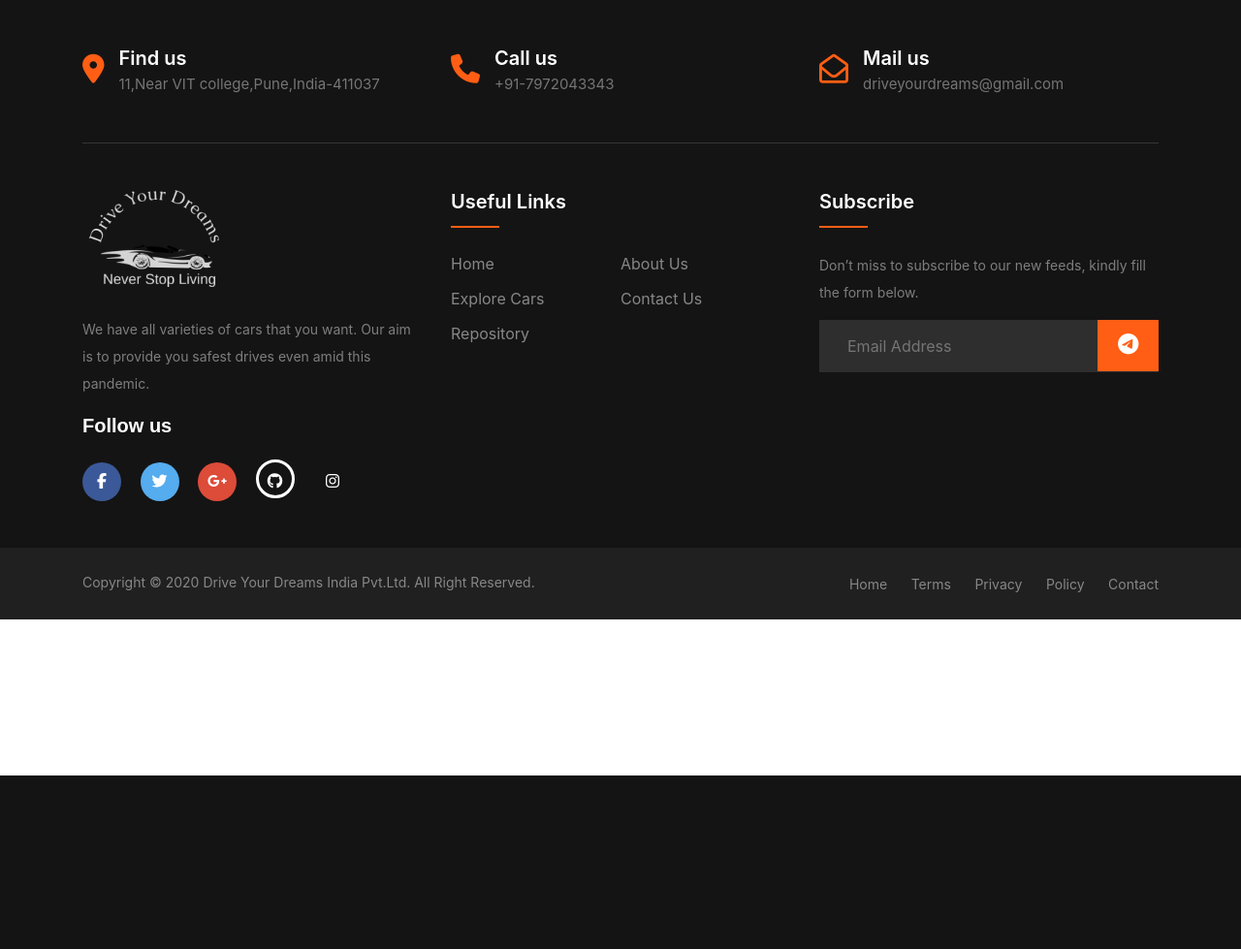
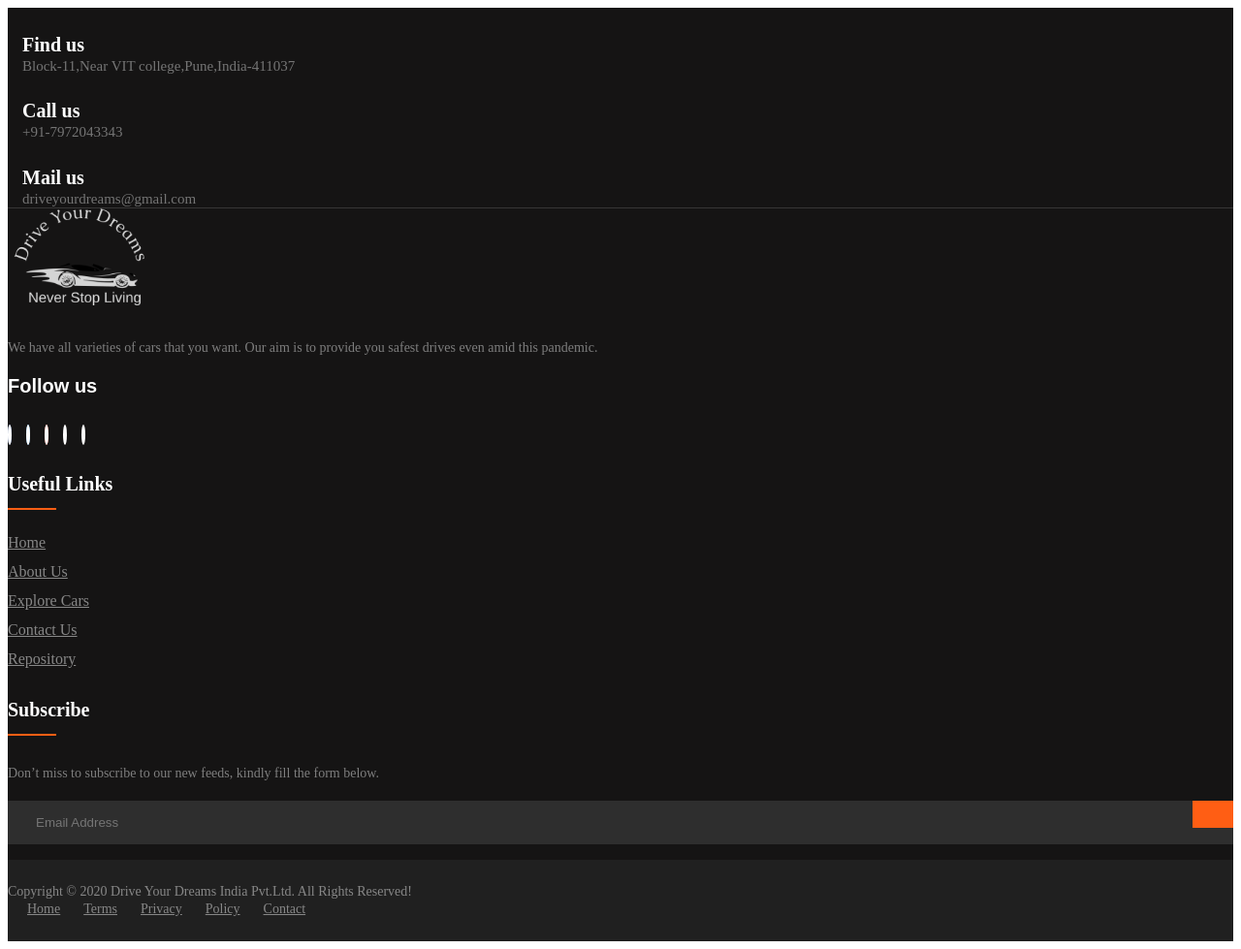
Before and after one commit to koredhanraj431/Car-Rental-System-Group-Work, a PHP site: the page made by Car-Rental-System(EDI)/User/Includes/footer.php in a window 1280 px wide. Shown: the whole page at 97% size. Before the commit the page ends 800 px from the top, so only its background shows below. Run offline with PHP 8.4, Linux system fonts and the light colour scheme; some libraries are stand-ins or nearby versions.

Commit message:
Update footer.php

```diff
--- a/Car-Rental-System(EDI)/User/Includes/footer.php
+++ b/Car-Rental-System(EDI)/User/Includes/footer.php
@@ -1,50 +1,49 @@
-<!DOCTYPE html>
-<html lang="en" dir="ltr">
+
 <head>
-    <meta charset="utf-8">
-    <title></title>
-    <!-- Bootstrap CSS -->
-    <link rel="stylesheet" href="https://stackpath.bootstrapcdn.com/bootstrap/4.5.2/css/bootstrap.min.css" integrity="sha384-JcKb8q3iqJ61gNV9KGb8thSsNjpSL0n8PARn9HuZOnIxN0hoP+VmmDGMN5t9UJ0Z" crossorigin="anonymous">
-    <!-- FontAwesome -->
-    <link rel="stylesheet" href="https://pro.fontawesome.com/releases/v5.10.0/css/all.css" integrity="sha384-AYmEC3Yw5cVb3ZcuHtOA93w35dYTsvhLPVnYs9eStHfGJvOvKxVfELGroGkvsg+p" crossorigin="anonymous" />
-    <script src="https://kit.fontawesome.com/3695790714.js" crossorigin="anonymous"></script>
-  </head>
-  <style media="screen">
+    <style>
     ul {
         margin: 0px;
         padding: 0px;
     }
+
     .footer-section {
         background: #151414;
         position: relative;
     }
+
     .footer-cta {
         border-bottom: 1px solid #373636;
     }
+
     .single-cta i {
         color: #ff5e14;
         font-size: 30px;
         float: left;
         margin-top: 8px;
     }
+
     .cta-text {
         padding-left: 15px;
         display: inline-block;
     }
+
     .cta-text h4 {
         color: #fff;
         font-size: 20px;
         font-weight: 600;
         margin-bottom: 2px;
     }
+
     .cta-text span {
         color: #757575;
         font-size: 15px;
     }
+
     .footer-content {
         position: relative;
         z-index: 2;
     }
+
     .footer-pattern img {
         position: absolute;
         top: 0;
@@ -53,18 +52,22 @@
         background-size: cover;
         background-position: 100% 100%;
     }
+
     .footer-logo {
         margin-bottom: 30px;
     }
+
     .footer-logo img {
         max-width: 200px;
     }
+
     .footer-text p {
         margin-bottom: 14px;
         font-size: 14px;
         color: #7e7e7e;
         line-height: 28px;
     }
+
     .footer-social-icon span {
         color: #fff;
         display: block;
@@ -73,26 +76,37 @@
         font-family: 'Poppins', sans-serif;
         margin-bottom: 20px;
     }
+
     .footer-social-icon a {
         color: #fff;
         font-size: 16px;
         margin-right: 15px;
     }
+
     .footer-social-icon i {
         height: 40px;
         width: 40px;
         text-align: center;
         line-height: 38px;
         border-radius: 50%;
+        border: 2px solid white;
     }
-      .facebook-bg{
+
+    .facebook-bg {
         background: #3B5998;
     }
-      .twitter-bg{
+
+    .twitter-bg {
         background: #55ACEE;
     }
-      .google-bg{
+
+    .google-bg {
         background: #DD4B39;
+    }
+
+    .instagram-bg {
+    background: radial-gradient(circle at 30% 107%, #fdf497 0%, #fdf497 5%, #fd5949 45%, #d6249f 60%, #285AEB 90%);
+    background: -webkit-radial-gradient(circle at 30% 107%, #fdf497 0%, #fdf497 5%, #fd5949 45%, #d6249f 60%, #285AEB 90%);
 }
     .footer-widget-heading h3 {
         color: #fff;
@@ -101,6 +115,7 @@
         margin-bottom: 40px;
         position: relative;
     }
+
     .footer-widget-heading h3::before {
         content: "";
         position: absolute;
@@ -110,23 +125,27 @@
         width: 50px;
         background: #ff5e14;
     }
+
     .footer-widget ul li {
         display: inline-block;
-      float: left;
         width: 50%;
         margin-bottom: 12px;
     }
-      .footer-widget ul li a:hover{
+
+    .footer-widget ul li a:hover {
         color: #ff5e14;
     }
+
     .footer-widget ul li a {
         color: #878787;
         text-transform: capitalize;
     }
+
     .subscribe-form {
         position: relative;
         overflow: hidden;
     }
+
     .subscribe-form input {
         width: 100%;
         padding: 14px 28px;
@@ -134,6 +153,7 @@
         border: 1px solid #2E2E2E;
         color: #fff;
     }
+
     .subscribe-form button {
         position: absolute;
         right: 0;
@@ -142,38 +162,52 @@
         border: 1px solid #ff5e14;
         top: 0;
     }
+
     .subscribe-form button i {
         color: #fff;
         font-size: 22px;
         transform: rotate(-6deg);
     }
-      .copyright-area{
+
+    .copyright-area {
         background: #202020;
         padding: 25px 0;
     }
+
     .copyright-text p {
         margin: 0;
         font-size: 14px;
         color: #878787;
     }
-      .copyright-text p a{
+
+    .copyright-text p a {
         color: #ff5e14;
     }
+
     .footer-menu li {
         display: inline-block;
         margin-left: 20px;
     }
-      .footer-menu li:hover a{
+
+    .footer-menu li:hover a {
         color: #ff5e14;
     }
+
     .footer-menu li a {
         font-size: 14px;
         color: #878787;
     }
-      .fa-github{
+
+    .fa-github {
         border: solid #fff;
     }
+
+
 </style>
+
+</head>
+
+
 <body>
     <footer class="footer-section">
         <div class="container">
@@ -184,13 +218,13 @@
                             <i class="fas fa-map-marker-alt"></i>
                             <div class="cta-text">
                                 <h4>Find us</h4>
-                                <span>11,Near VIT college,Pune,India-411037</span>
+                                <span>Block-11,Near VIT college,Pune,India-411037</span>
                             </div>
                         </div>
                     </div>
                     <div class="col-xl-4 col-md-4 mb-30">
                         <div class="single-cta">
-                            <i class="fas fa-phone"></i>
+                            <i class="fas fa-phone-alt"></i>
                             <div class="cta-text">
                                 <h4>Call us</h4>
                                 <span>+91-7972043343</span>
@@ -220,11 +254,11 @@
                             </div>
                             <div class="footer-social-icon">
                                 <span>Follow us</span>
-                                <a href="https://www.facebook.com/profile.php?id=100004673267320"><i class="fab fa-facebook-f facebook-bg"></i></a>
-                                <a href="https://twitter.com/vinayaklkokane?s=08"><i class="fab fa-twitter twitter-bg"></i></a>
-                                <a href="mailto:vinayaklkokane2001@gmail.com"><i class="fab fa-google-plus-g google-bg"></i></a>
-                                <a href="https://github.com/koredhanraj431/Car-Rental-System"><i class="fab fa-github"></i></a>
-                                <a href="https://www.instagram.com/vin_vk3103/"><i class="fab fa-instagram" aria-hidden="true"></i></a>
+                                <a href="https://www.facebook.com/profile.php?id=100004673267320"><i class="fab fa-facebook-f fa-2x facebook-bg "></i></a>
+                                <a href="https://twitter.com/vinayaklkokane?s=08"><i class="fab fa-twitter twitter-bg fa-2x"></i></a>
+                                <a href="mailto:vinayaklkokane2001@gmail.com"><i class="fab fa-google-plus-g google-bg fa-2x"></i></a>
+                                <a href="https://github.com/koredhanraj431/Car-Rental-System"><i class="fab fa-github fa-2x"></i></a>
+                                <a href="https://www.instagram.com/vin_vk3103/"><i class="fab fa-instagram instagram-bg fa-2x"></i></a>
                             </div>
                         </div>
                     </div>
@@ -266,7 +300,7 @@
                 <div class="row">
                     <div class="col-xl-6 col-lg-6 text-center text-lg-left">
                         <div class="copyright-text">
-                            <p>Copyright &copy; 2020 Drive Your Dreams India Pvt.Ltd. All Right Reserved.</p>
+                            <p>Copyright &copy; 2020 Drive Your Dreams India Pvt.Ltd. All Rights Reserved!</p>
                         </div>
                     </div>
                     <div class="col-xl-6 col-lg-6 d-none d-lg-block text-right">
@@ -285,4 +319,5 @@
         </div>
     </footer>
 </body>
+
 </html>
```
Lines whose indentation alone changed are shown as unchanged.
